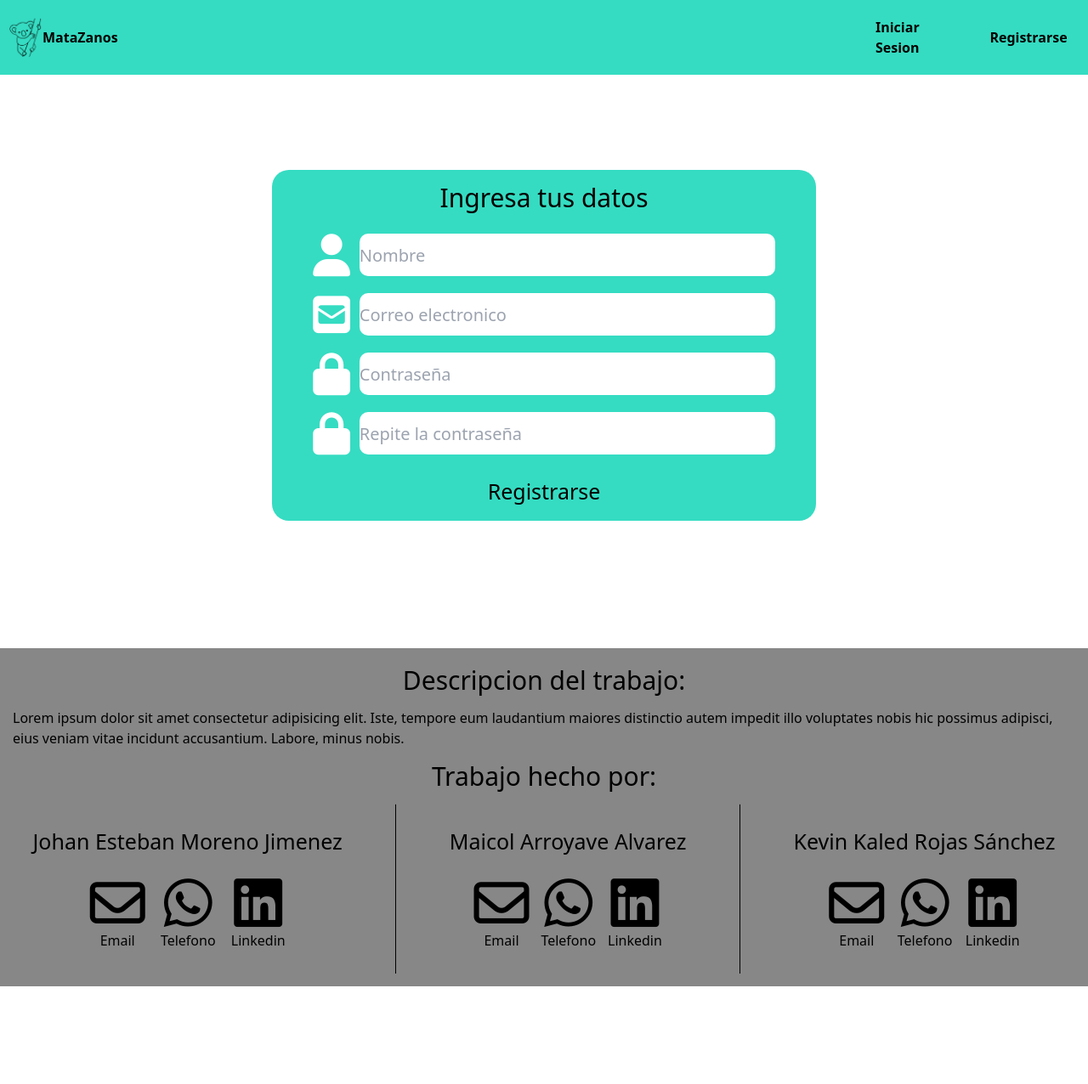
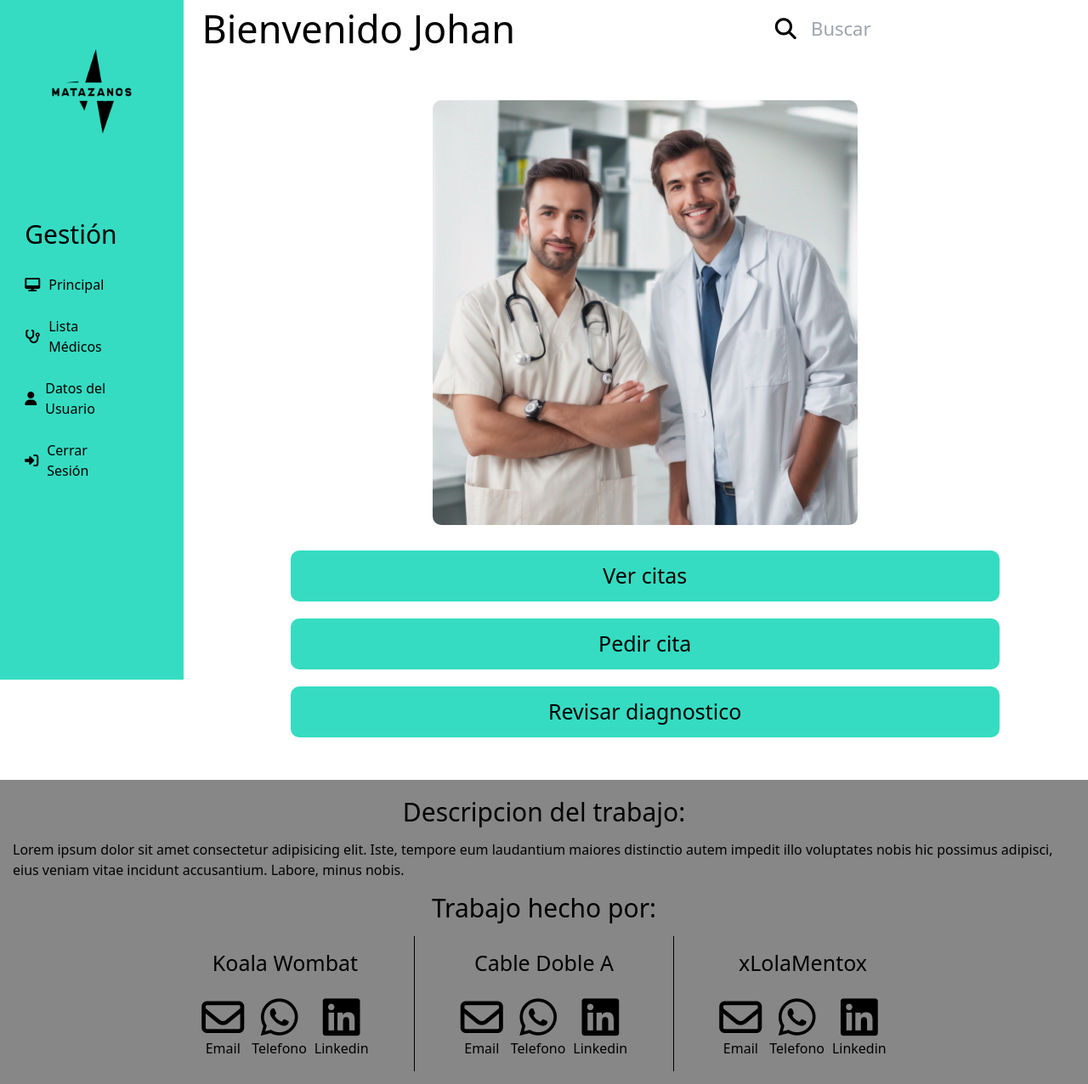
Before and after one commit to JohanEstebanM/IPS, a React (Vite) app: page / in a window 1280 px wide. Shown: the whole page at 85% size. Before the commit the page ends 1161 px from the top, so only its background shows below. Built offline with nearby package versions, Linux system fonts and the light colour scheme.

Commit message:
Corretion measures and logo

```diff
--- a/index.html
+++ b/index.html
@@ -2,7 +2,7 @@
 <html lang="en">
   <head>
     <meta charset="UTF-8" />
-    <link rel="icon" type="image/svg+xml" href="/public/Logo.png" />
+    <link rel="icon" type="image/svg+xml" href="/public/LogoSn.png" />
     <meta name="viewport" content="width=device-width, initial-scale=1.0" />
     <title>MataZanos</title>
     <script src="https://kit.fontawesome.com/2197fc0677.js" crossorigin="anonymous"></script>
--- a/src/components/InfoJohan.jsx
+++ b/src/components/InfoJohan.jsx
@@ -3,22 +3,34 @@ import React from 'react';
 const InfoJohan = () => {
   return (
     <div className="Info">
-      <h3>Johan Esteban Moreno Jimenez</h3>
+      <h3>Koala Wombat</h3>
       <section>
         <div>
-          <a href="mailto:morenojimenezjohanesteban@gmail.com">
+          <a
+            href="mailto:morenojimenezjohanesteban@gmail.com"
+            target="_blank"
+            rel="noopener noreferrer"
+          >
             <i class="fa-regular fa-envelope"></i>
           </a>
           <p>Email</p>
         </div>
         <div>
-          <a href="https://api.whatsapp.com/send?phone=3218312687">
+          <a
+            href="https://api.whatsapp.com/send?phone=3218312687"
+            target="_blank"
+            rel="noopener noreferrer"
+          >
             <i class="fa-brands fa-whatsapp"></i>
           </a>
           <p>Telefono</p>
         </div>
         <div>
-          <a href="https://www.linkedin.com/in/johan-esteban-moreno-jim%C3%A9nez-71051b265/">
+          <a
+            href="https://www.linkedin.com/in/johan-esteban-moreno-jim%C3%A9nez-71051b265/"
+            target="_blank"
+            rel="noopener noreferrer"
+          >
             <i class="fa-brands fa-linkedin"></i>
           </a>
           <p>Linkedin</p>
--- a/src/components/InfoKevin.jsx
+++ b/src/components/InfoKevin.jsx
@@ -3,22 +3,34 @@ import React from 'react';
 const InfoKevin = () => {
   return (
     <div className="Info">
-      <h3>Kevin Kaled Rojas Sánchez</h3>
+      <h3>xLolaMentox</h3>
       <section>
         <div>
-          <a href="mailto:eiderrojas054@gmail.com">
+          <a
+            href="mailto:eiderrojas054@gmail.com"
+            target="_blank"
+            rel="noopener noreferrer"
+          >
             <i class="fa-regular fa-envelope"></i>
           </a>
           <p>Email</p>
         </div>
         <div>
-          <a href="https://api.whatsapp.com/send?phone=3127240524">
+          <a
+            href="https://api.whatsapp.com/send?phone=3127240524"
+            target="_blank"
+            rel="noopener noreferrer"
+          >
             <i class="fa-brands fa-whatsapp"></i>
           </a>
           <p>Telefono</p>
         </div>
         <div>
-          <a href="https://www.linkedin.com/in/kevin-rojas-373095271">
+          <a
+            href="https://www.linkedin.com/in/kevin-rojas-373095271"
+            target="_blank"
+            rel="noopener noreferrer"
+          >
             <i class="fa-brands fa-linkedin"></i>
           </a>
           <p>Linkedin</p>
--- a/src/components/InfoMaicol.jsx
+++ b/src/components/InfoMaicol.jsx
@@ -3,22 +3,34 @@ import React from 'react';
 const InfoMaicol = () => {
   return (
     <div className="Info">
-      <h3>Maicol Arroyave Alvarez</h3>
+      <h3>Cable Doble A</h3>
       <section>
         <div>
-          <a href="mailto:maicolaroyave10@gmail.com">
+          <a
+            href="mailto:maicolaroyave10@gmail.com"
+            target="_blank"
+            rel="noopener noreferrer"
+          >
             <i class="fa-regular fa-envelope"></i>
           </a>
           <p>Email</p>
         </div>
         <div>
-          <a href="https://api.whatsapp.com/send?phone=3001188573">
+          <a
+            href="https://api.whatsapp.com/send?phone=3001188573"
+            target="_blank"
+            rel="noopener noreferrer"
+          >
             <i class="fa-brands fa-whatsapp"></i>
           </a>
           <p>Telefono</p>
         </div>
         <div>
-          <a href="http://www.linkedin.com/in/maicolaa">
+          <a
+            href="http://www.linkedin.com/in/maicolaa"
+            target="_blank"
+            rel="noopener noreferrer"
+          >
             <i class="fa-brands fa-linkedin"></i>
           </a>
           <p>Linkedin</p>
--- a/src/components/Nav.jsx
+++ b/src/components/Nav.jsx
@@ -5,16 +5,12 @@ const Nav = () => {
   return (
     <nav className="NavHome">
       <div>
-        <img src="../../public/Logo.png" alt="Logo" />
+        <img src="../../public/LogoSn.png" alt="Logo" />
         <p>MataZanos</p>
       </div>
       <section>
-        <div>
-          <p>Iniciar Sesion</p>
-        </div>
-        <div>
-          <p>Registrarse</p>
-        </div>
+        <button>Iniciar Sesion</button>
+        <button>Registrarse</button>
       </section>
     </nav>
   );
--- a/src/components/ProfileMenu.jsx
+++ b/src/components/ProfileMenu.jsx
@@ -4,7 +4,7 @@ import '../styles/ProfileMenu.css';
 const ProfileMenu = () => {
   return (
     <nav className="ProfileMenu">
-      <img src="../../public/Logo.png" alt="Logo" />
+      <img src="../../public/LogoS.png" alt="Logo" />
       <section>
         <h2>Gestión</h2>
         <div>
--- a/src/main.jsx
+++ b/src/main.jsx
@@ -8,6 +8,6 @@ import Dashboard from './views/Dashboard';
 
 ReactDOM.createRoot(document.getElementById('root')).render(
   <React.StrictMode>
-    <SignIn></SignIn>
+    <Dashboard></Dashboard>
   </React.StrictMode>,
 );
--- a/src/styles/Footer.css
+++ b/src/styles/Footer.css
@@ -14,7 +14,7 @@ footer section{
     width:100%
 }
 footer section hr{
-    height: 200px;
+    height: 160px;
     border-left: 1px solid black;
 }
 .Info{
@@ -29,5 +29,5 @@ footer section hr{
     align-items: center;
 }
 .Info i{
-    font-size:65px;
+    font-size:50px;
 }
--- a/src/styles/Nav.css
+++ b/src/styles/Nav.css
@@ -21,13 +21,15 @@
     display:flex;
     gap:10px;
 }
-.NavHome section div{
+.NavHome section button{
+    font-size:16px;
+    font-weight: bold;
     display:flex;
     justify-content: center;
     border-radius: 10px;
     width:120px;
     padding:10px;
 }
-.NavHome section div:hover{
+.NavHome section button:hover{
     background-color: #61EAD4;
 }
--- a/src/styles/ProfileMenu.css
+++ b/src/styles/ProfileMenu.css
@@ -8,12 +8,12 @@
     left: 0;
     height: 100vh;
     width: 20%;
-    gap: 10%;
+    gap: 6%;
     padding: 10px;
     z-index:-1;
 }
 .ProfileMenu img{
-    width:80%;
+    width:100%;
 }
 .ProfileMenu section{
     display:flex;
```
Also changed, not shown: public/LogoS.png (added), public/LogoSn.png (added).
